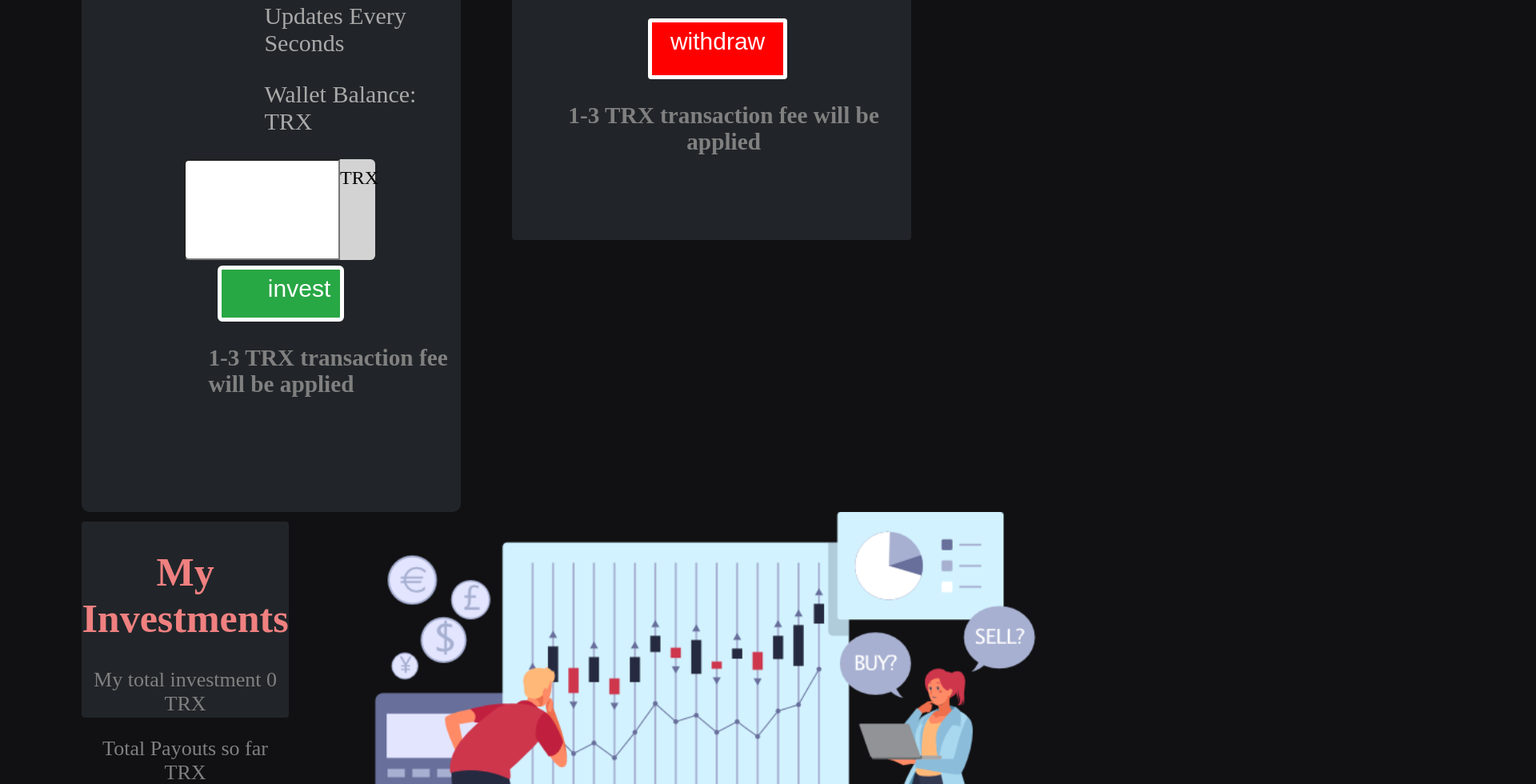
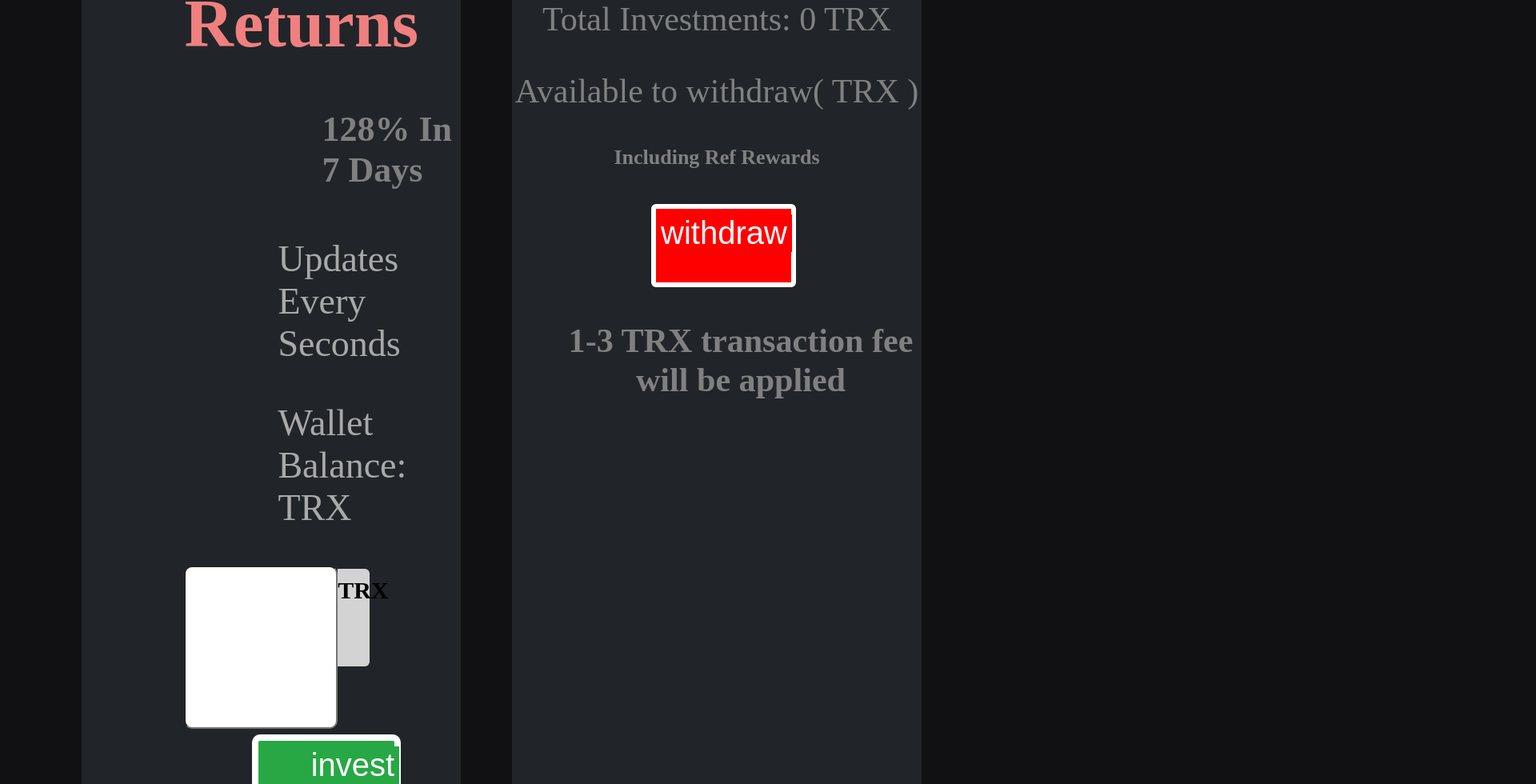
Before and after one commit to ali-203/myapp-master, a React (Create React App) app: page / in a window 1280 px wide. Shown: the part 4220-5200 px from the top of the page at 80% size, 1920 px wide, since content can reach past the window. Built offline with nearby package versions, Linux system fonts and the light colour scheme.

Commit message:
updated css

```diff
--- a/src/App.css
+++ b/src/App.css
@@ -111,17 +111,16 @@ color: #fc0254;
 
 .forth_div {
   border-radius: 10px 10px 10px 10px;
-  padding-top: 1%;
   margin-top: 3%;
+  padding-bottom: 110px;
   color: black;
   margin-left: 8%;
   padding-left: 10%;
   background-color: #212529;
   width: 27%;
-  height: 900px;
 }
 .daily_invst h1 {
-  font-size: 50px;
+  font-size: 85px;
   color: lightcoral;
 }
 .trx-put {
@@ -132,13 +131,17 @@ color: #fc0254;
   color: #007bff;
 }
 .daily_return p {
-  padding-left: 100px;
+  padding-left: 117px;
   color: darkgray;
-    font-size: 30px;
-  margin-top: 20px;
+  font-size: 46px;
+}
+.daily_return h4{
+  font-size: 44px;
+    color: gray;
+    margin-left: 172px;
 }
 .daily_return h1{
-font-size: 55px;
+font-size: 85px;
 }
 .daily_return input {
   font-size: large;
@@ -148,39 +151,38 @@ font-size: 55px;
 
 
 .forth-button {
-  border-radius: 6px 6px 6px 6px;
-  margin-left: 12%;
-  width: 43%;
-  height: 60px;
+  border-radius: 10px 10px 10px 10px;
+  width: 49%;
   margin-top: 2%;
-  border: 5px solid white;
+  border: 8px solid white;
   background-color: #28a745;
+  margin-left: 85px;
+  padding-bottom: 20px;
 
 }
 .forth-button button {
   margin-left: 35%;
   margin-top: 4%;
-  font-size: 30px;
+  font-size: 40px;
 background-color:#28a745;
   border: none;
   color: white;
 }
 .transaction {
   margin-bottom: 10px;
-  font-size: 25px;
+  font-size: 36px;
   color: gray;
-  margin-left: 30px;
+  margin-left: 60px;
 }
 .center_towdiv {
   display: flex;
 }
 .fifth_div{
-  height: 573px;
-    margin-top: 3%;
   background-color: #212529;
     margin-left: 5%;
     margin-top: 3%;
-    width: 39%;
+    width: 40%;
+    margin-bottom: 100px;
     border-radius: 4px;
 
 }
@@ -189,23 +191,23 @@ background-color:#28a745;
 }
 .daily_divi  h1{
   color: lightcoral;
-  font-size: 55px;
-    margin-top: 6%;
+    font-size: 85px;
+    margin-top: 4%;
 }
 .daily_divi p {
-  font-size: 30px;
+  font-size: 42px;
   color: gray;
 }
 .daily_divi h5 {
 color: gray;
+font-size: 26px;
 }
 .fifth-button {
-  border: 5px solid white;
-  border-radius: 4px;
+  border: 6px solid white;
+    border-radius: 6px 6px 6px 6px;
     margin-left: 34%;
     width: 33%;
-  height: 66px;
-  margin-top: 0%;
+    height: 92px;
     background-color: red;
 }
 .fifth-button button{
@@ -214,20 +216,20 @@ color: gray;
   background-color: red;
   border: none;
   color: white;
-  font-size: 30px;
+  font-size: 40px;
 }
 .six_div{
+  margin-left: 316px;
+  margin-bottom: 352px;
   text-align: center;
-    margin-top: 1%;
+  margin-top: 2%;
   background-color: #212529;
-    margin-left: 8%;
-    width: 40%;
-    border-radius: 4px;
-    height: 245px;
+  width: 37%;
+  border-radius: 6px 6px 6px 6px;
 
 }
 .six_div p {
-  font-size: 26px;
+  font-size: 46px;
   color: gray;
 
 }
@@ -238,21 +240,22 @@ color: gray;
 
 
 .inves_nm {
-  margin-left: 6%;
+  margin-left: 10%;
+  margin-top: 230px;
 }
 .account_select {
   text-align: center;
   padding-top: 8%;
   color: gray;
-  font-size: 30px;
+  font-size: 40px;
 }
 .Referra_Status {
-  font-size: 30px;
+  font-size: 45px;
   text-align: center;
   color: lightcoral;
 }
 .referal {
-  font-size: 27px;
+  font-size: 40px;
   display: flex;
   padding-left: 43%;
   color: gray;
@@ -267,39 +270,39 @@ color: gray;
   padding-right: 1%;
   text-align: center;
   margin-top: 60px;
-  height: 160px;
+  height: 250px;
   display: flex;
   justify-content: space-around;
 }
 .reward_10 {
-  border-radius: 8px 8px 8px 8px;
+  border-radius: 15px 15px 15px 15px;
   margin-right: auto;
   border: 6px solid #007bff;
   width: 31%;
   margin-left: 2%;
 }
 .reward_6 {
-  border-radius: 8px 8px 8px 8px;
+  border-radius: 15px 15px 15px 15px;
   margin-right: auto;
   border: 6px solid #007bff;
   width: 31%;
 }
 .reward-5 {
-  border-radius: 8px 8px 8px 8px;
+  border-radius: 15px 15px 15px 15px;
   margin-right: auto;
   border: 6px solid #007bff;
   width: 31%;
 }
 .level_3 h2 {
   color: lightcoral;
-  font-size: 30px;
+  font-size: 50px;
 }
 .inpt_cpy {
 
   padding-left: 20%;
   padding-top: 5%;
   display: flex;
-  font-size: 29px;
+  font-size: 45px;
 }
 .inpt_cpy input {
   background-color: #111113;
@@ -316,7 +319,7 @@ color: gray;
  color: lightcoral;
 }
 .two_para {
-  font-size: 30px;
+  font-size: 45px;
   margin-top: 3%;
   text-align: center;
   color: gray;
@@ -326,17 +329,17 @@ color: gray;
 .link_head {
 
 padding-top: 10px;
-font-size: 30px;
+font-size: 50px;
   text-align: center;
   color: lightcoral;
 
 }
 .href_pdf {
-  font-size: 40px;
+  font-size: 60px;
   color: lightcoral;
 }
 .bi_tron {
-  font-size: 25px;
+  font-size: 40px;
   text-align: center;
   padding-top: 4%;
   color: gray;
@@ -355,7 +358,7 @@ font-size: 30px;
   border-radius: 6px 6px 6px 6px;
 }
 .crypto_wallet p {
-  font-size: 33px;
+  font-size: 42px;
     padding-top: 20px;
 
 }
@@ -369,7 +372,7 @@ font-size: 30px;
     border-radius: 6px 6px 6px 6px;
 }
 .smart-contract p{
-  font-size: 32px;
+  font-size: 42px;
 }
 
 .four_card {
@@ -377,7 +380,7 @@ font-size: 30px;
   display: flex;
 }
 .four_card h1 {
-  font-size: 50px;
+  font-size: 85px;
   color: lightcoral;
 }
 
@@ -388,48 +391,49 @@ font-size: 30px;
 }
 .about-bi p {
   color: gray;
-  font-size: 30px;
+  font-size: 42px;
 
 }
 .about-bi h1{
-  font-size: 45px;
+  font-size: 75px;
   color: white;
 }
 .bitr {
-  font-size: 50px;
+  font-size: 70px;
   color: lightcoral;
   text-align: center;
 }
 .copy_right {
-  font-size: 35px;
+  font-size: 50px;
   color: white;
   text-align: center;
 }
 .trx-put input {
-  border-radius: 6px 0px 0px 6px;
-    width: 60%;
+  border-radius: 10px 10px;
+    width: 70%;
 }
 .trx-put{
   height: 14%;
     display: flex;
-    width: 90%;
+    width: 76%;
 }
 .trx-put h2 {
-  padding-top: 3%;
   border-radius: 0px 6px 6px 0px;
-  margin-bottom: 0%;
   background-color: lightgray;
-  margin-top: 0%;
-  width: 14%;
+    width: 15%;
+    height: 112px;
+    padding-top: 10px;
+    margin-top: 4px;
     text-align: center;
-  font-weight: 500;
+    font-size: 30px;
   }
 .four_invest {
+  padding-top: 16px;
   display: flex;
   background-color: #111113;
 }
 .crypto_profit {
-  height: 284px;
+  padding-bottom: 100px;
     border-radius: 6px 6px 6px 6px;
     margin-top: 15px;
     margin-right: 1%;
@@ -445,25 +449,25 @@ font-size: 30px;
   margin-left: 1%;
 }
 .crypto_profit h1{
-  font-size: 50px;
+  font-size: 80px;
   color: lightcoral;
   text-align: center;
-  margin-top: 56px;
+  margin-top: 57px;
 }
 .crypto_profit p {
-  font-size: 32px;
+  font-size: 42px;
     padding-left: 4%;
     color: gray;
 }
 .smart-rewrd h1 {
   color: lightcoral;
-  font-size: 50px;
+  font-size: 85px;
   text-align: center;
 }
 .smart-rewrd p{
     padding-left: 5%;
     color: gray;
-    font-size: 32px;
+    font-size: 45px;
 }
 
 
--- a/src/App.js
+++ b/src/App.js
@@ -56,7 +56,7 @@ function App() {
                 <div className="daily_return">
 
             <h1>18.28% Daily Returns</h1>
-            <p>128% In 7 Days</p>
+            <h4>128% In 7 Days</h4>
             <p>Updates Every Seconds</p>
             <p>Wallet Balance: TRX</p>
             </div>
@@ -99,7 +99,7 @@ function App() {
 
             </div>
              <div className="inves_nm">
-            <img src="investment.png" height="550px"/>
+            <img src="investment.png" height="700"/>
             </div>
             </div>
 
```
Also changed, not shown: 1 other file (tests, documents, lock files or other folders). Lines whose indentation alone changed are shown as unchanged.
